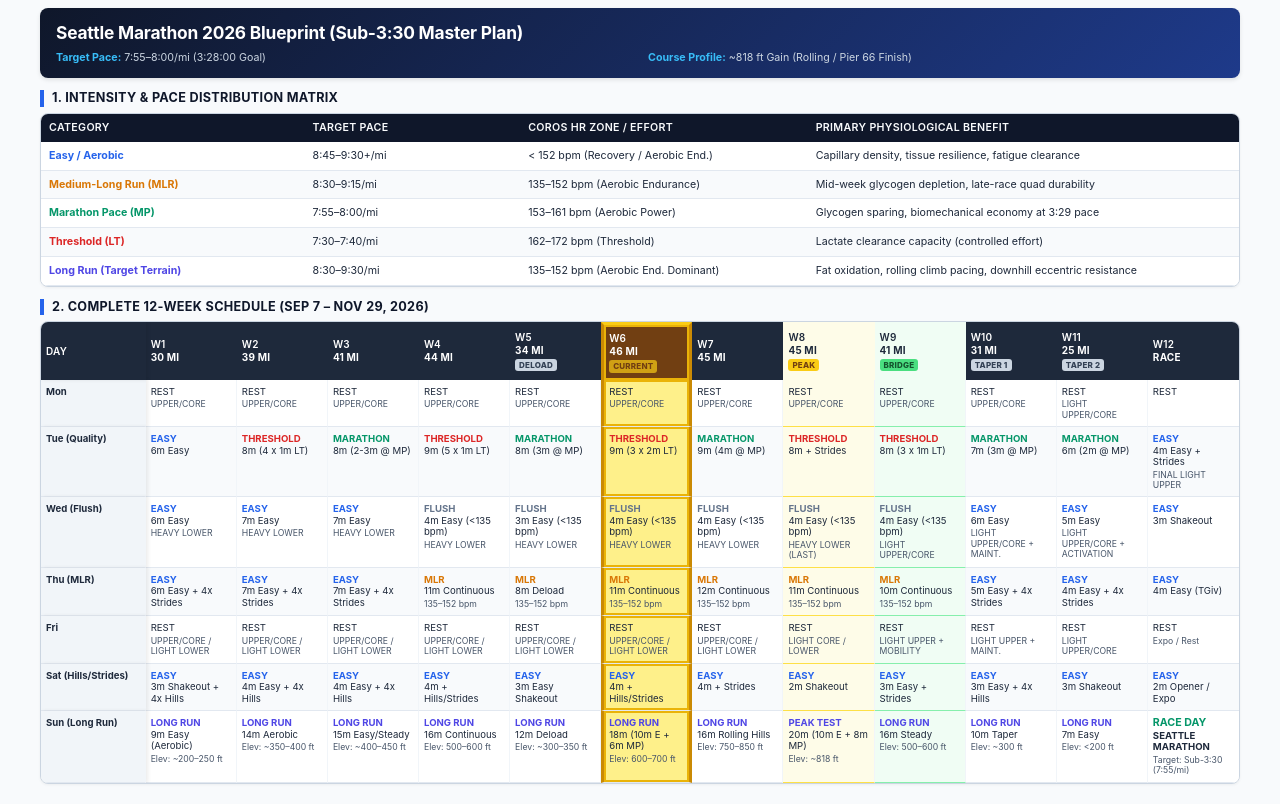
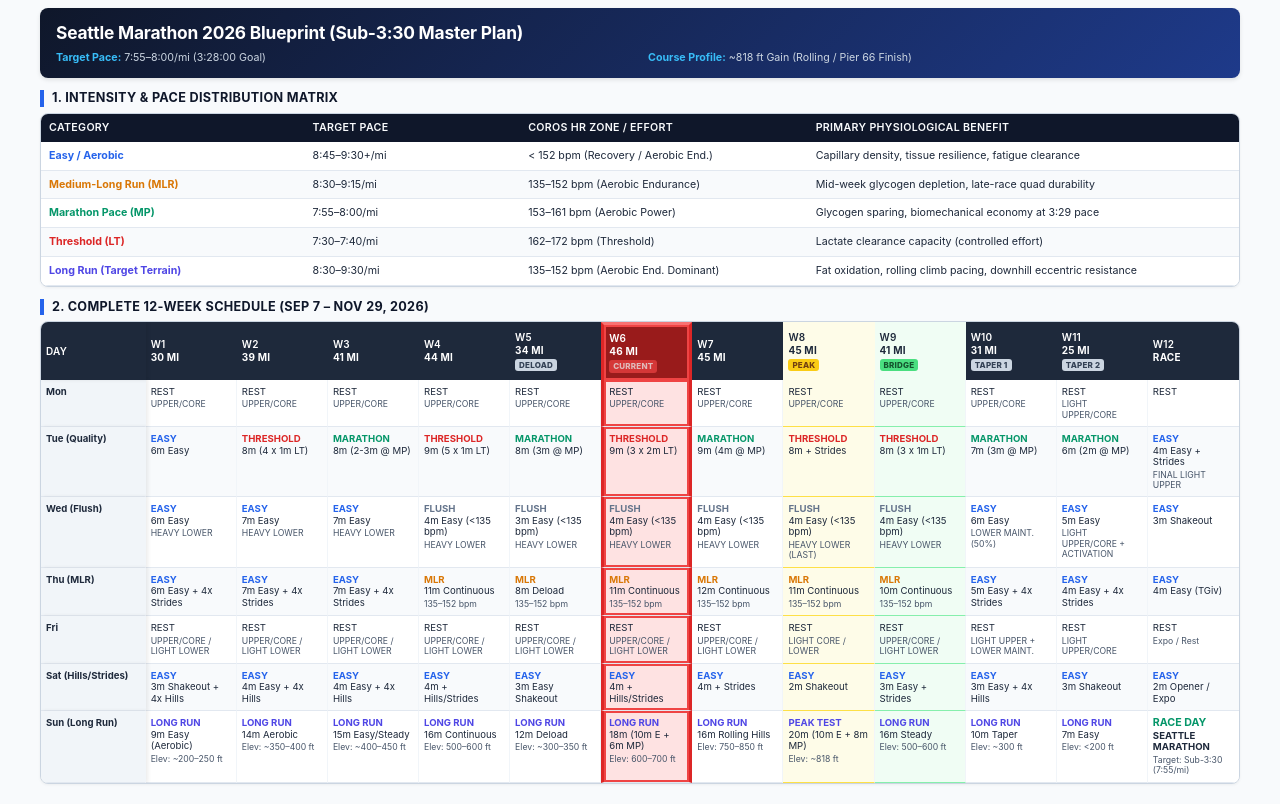
Before and after one commit to alastairparagas/personal-website, a website: page 2026marathon_plan.html in a window 1280 px wide. Drawn offline with Linux system fonts and the light colour scheme.

Commit message:
Update 2026marathon_plan.html

```diff
--- a/2026marathon_plan.html
+++ b/2026marathon_plan.html
@@ -171,23 +171,23 @@
             border-bottom: 1.5px solid #86efac !important;
         }
 
-        /* Current Week Highlight Styling */
+        /* Current Week Highlight Styling (Bright Red Theme) */
         .col-current {
-            background-color: #fef08a !important;
-            border-left: 3px solid #ca8a04 !important;
-            border-right: 3px solid #ca8a04 !important;
-            box-shadow: inset 0 0 0 2px #eab308;
+            background-color: #fee2e2 !important;
+            border-left: 3px solid #dc2626 !important;
+            border-right: 3px solid #dc2626 !important;
+            box-shadow: inset 0 0 0 2px #ef4444;
         }
 
         th.col-current {
-            background-color: #713f12 !important;
+            background-color: #991b1b !important;
             color: #ffffff !important;
-            border-top: 3px solid #facc15 !important;
+            border-top: 3px solid #f87171 !important;
         }
 
         .badge-current {
-            background-color: #facc15;
-            color: #713f12;
+            background-color: #ef4444;
+            color: #ffffff;
             padding: 1px 4px;
             border-radius: 3px;
             font-size: 6pt;
@@ -425,8 +425,8 @@
                     <td class="col-current"><span class="tag-flush">FLUSH</span><br>4m Easy (&lt;135 bpm)<br><span class="subtext">HEAVY LOWER</span></td>
                     <td><span class="tag-flush">FLUSH</span><br>4m Easy (&lt;135 bpm)<br><span class="subtext">HEAVY LOWER</span></td>
                     <td class="col-peak"><span class="tag-flush">FLUSH</span><br>4m Easy (&lt;135 bpm)<br><span class="subtext">HEAVY LOWER (LAST)</span></td>
-                    <td class="col-bridge"><span class="tag-flush">FLUSH</span><br>4m Easy (&lt;135 bpm)<br><span class="subtext">LIGHT UPPER/CORE</span></td>
-                    <td><span class="tag-easy">EASY</span><br>6m Easy<br><span class="subtext">LIGHT UPPER/CORE + MAINT.</span></td>
+                    <td class="col-bridge"><span class="tag-flush">FLUSH</span><br>4m Easy (&lt;135 bpm)<br><span class="subtext">HEAVY LOWER</span></td>
+                    <td><span class="tag-easy">EASY</span><br>6m Easy<br><span class="subtext">LOWER MAINT. (50%)</span></td>
                     <td><span class="tag-easy">EASY</span><br>5m Easy<br><span class="subtext">LIGHT UPPER/CORE + ACTIVATION</span></td>
                     <td><span class="tag-easy">EASY</span><br>3m Shakeout</td>
                 </tr>
@@ -455,8 +455,8 @@
                     <td class="col-current">REST<br><span class="subtext">UPPER/CORE / LIGHT LOWER</span></td>
                     <td>REST<br><span class="subtext">UPPER/CORE / LIGHT LOWER</span></td>
                     <td class="col-peak">REST<br><span class="subtext">LIGHT CORE / LOWER</span></td>
-                    <td class="col-bridge">REST<br><span class="subtext">LIGHT UPPER + MOBILITY</span></td>
-                    <td>REST<br><span class="subtext">LIGHT UPPER + MAINT.</span></td>
+                    <td class="col-bridge">REST<br><span class="subtext">UPPER/CORE / LIGHT LOWER</span></td>
+                    <td>REST<br><span class="subtext">LIGHT UPPER + LOWER MAINT.</span></td>
                     <td>REST<br><span class="subtext">LIGHT UPPER/CORE</span></td>
                     <td>REST<br><span class="subtext">Expo / Rest</span></td>
                 </tr>
```
